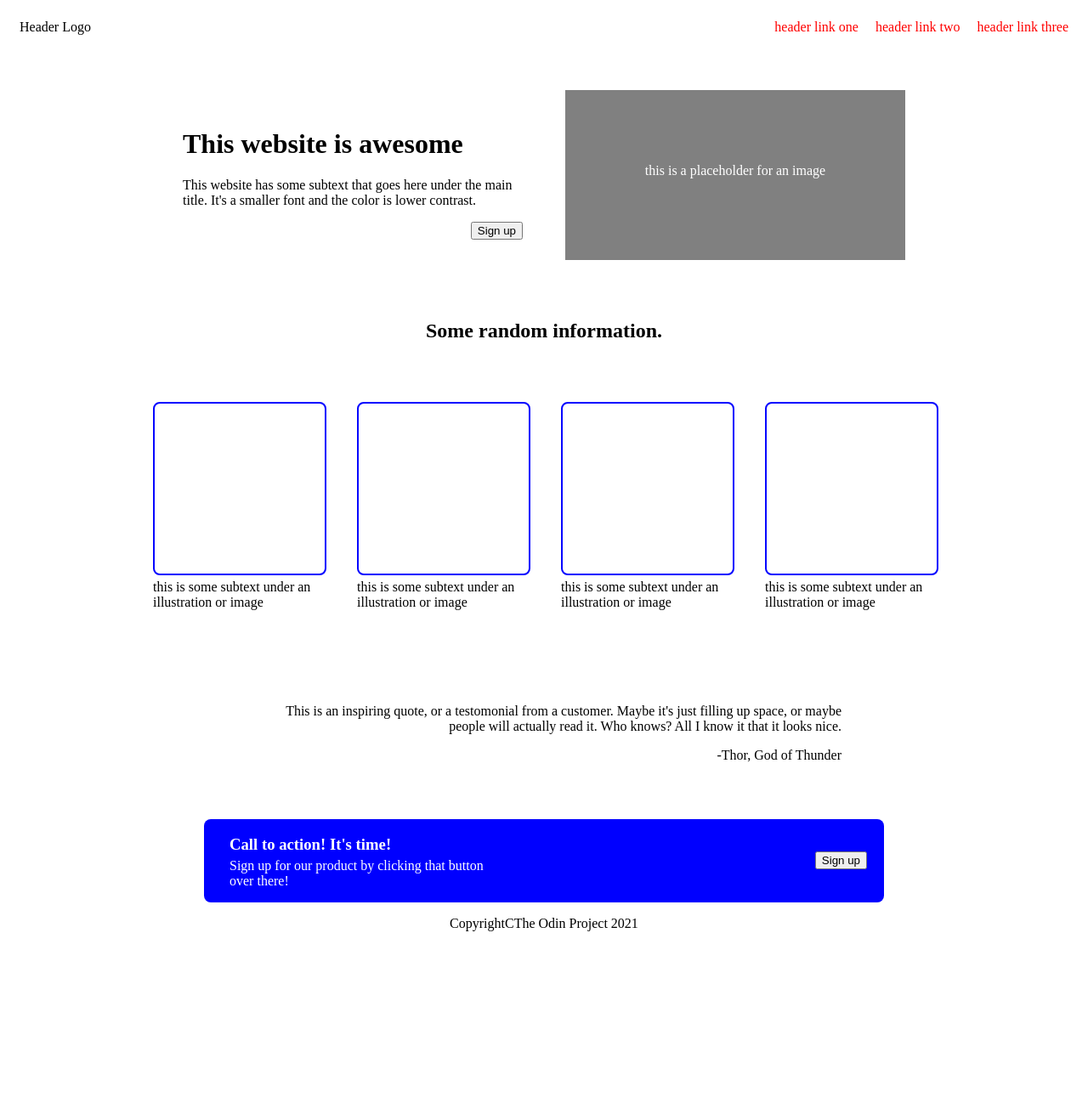
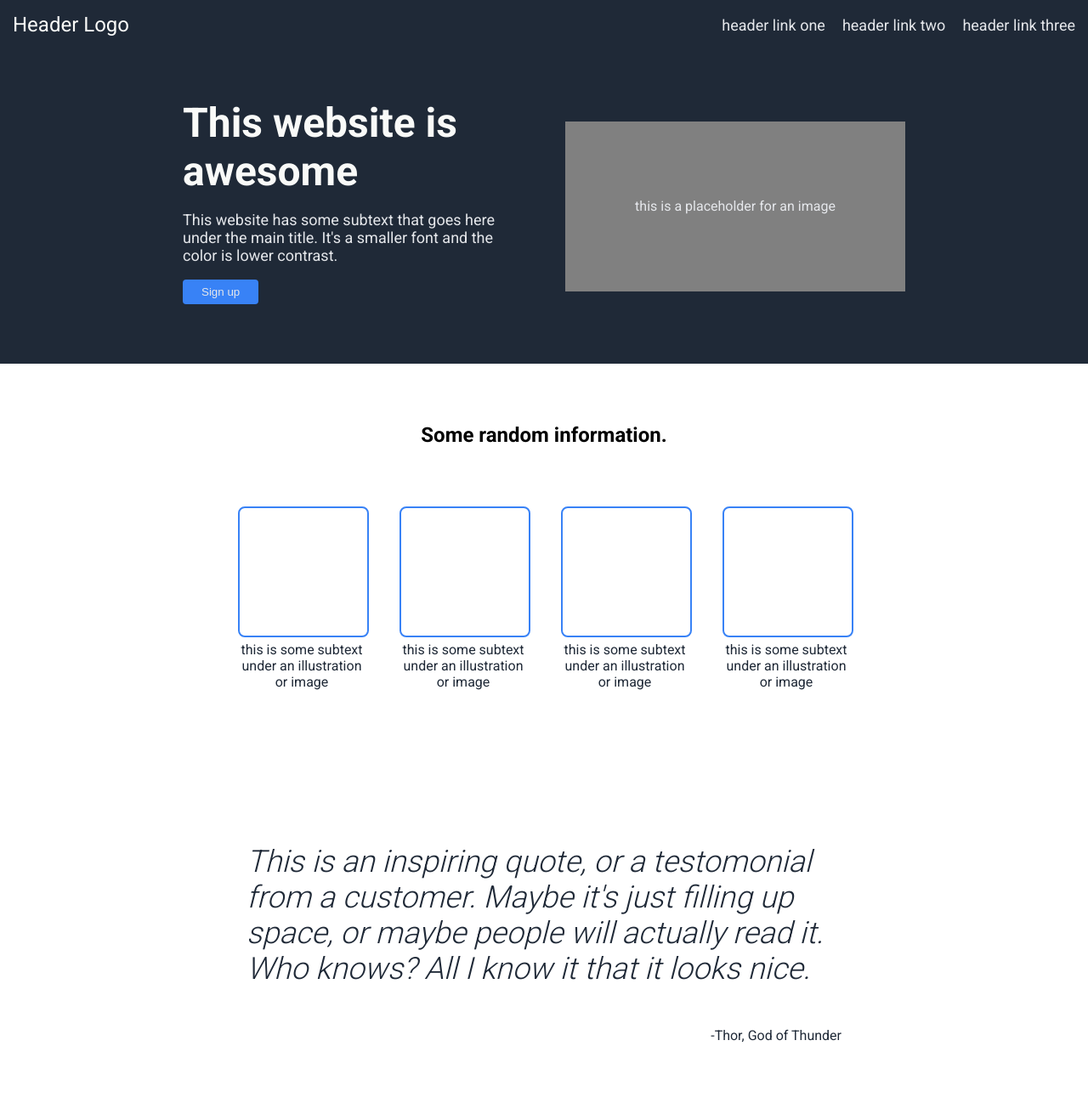
Before and after one commit to redpotatoe07/test-website, a plain HTML site: page index.html in a window 1280 px wide. Shown: the top 1291 px of the page at 85% size. Before the commit the page ends 1120 px from the top, so only its background shows below. Drawn offline with Linux system fonts and the light colour scheme.

Commit message:
Styling done. Project Landing page finished.

```diff
--- a/index.html
+++ b/index.html
@@ -6,6 +6,10 @@
     <meta name="viewport" content="width=device-width, initial-scale=1.0">
     <title>Descendant Combinator</title>
     <link rel="stylesheet" href="style.css">
+    <link rel="preconnect" href="https://fonts.googleapis.com">
+    <link rel="preconnect" href="https://fonts.gstatic.com" crossorigin>
+    <link href="https://fonts.googleapis.com/css2?family=Roboto:wght@300;400;500;700&display=swap" rel="stylesheet">
+
 </head>
 <body>
     <div class="header">
@@ -58,7 +62,7 @@
 
     <div class="section-3">
         <div class="quote">
-            <p>This is an inspiring quote, or a testomonial from a customer. Maybe it's just filling up space, or maybe people will actually read it. Who knows? All I know it that it looks nice.</p>
+            <h4>This is an inspiring quote, or a testomonial from a customer. Maybe it's just filling up space, or maybe people will actually read it. Who knows? All I know it that it looks nice.</h4>
             <p>-Thor, God of Thunder</p>
         </div>
     </div>
@@ -67,7 +71,7 @@
         <div class="cta-box">
             <div class="cta-text">
                 <h3>Call to action! It's time!</h3>
-            <p>Sign up for our product by clicking that button over there!</p>
+                <p>Sign up for our product by clicking that button over there!</p>
             </div>
             <div class="cta-button"><button>Sign up</button></div>
         </div>
--- a/style.css
+++ b/style.css
@@ -1,30 +1,37 @@
+
 body {
     display:flex;
     flex-direction: column;
+    font-family: 'Roboto', sans-serif;
+    margin: 0%;
 }
 
-
+/* HEADER SECTION*/
 .header {
     display: flex;
     justify-content: space-between;
     align-items: center;
     padding: 15px;
+    background-color: #1f2937;
 }
 
 nav {
     display: flex;
     gap:20px;
-
-
 }
 
 nav a {
     text-decoration: none;
-    color: red;
-
+    color: #e5e7eb;
+    font-size: 18px;
 }
 
+.logo {
+    color: #F9FAF8;
+    font-size: 24px;
+}
 
+/* SECTION 1 */
 .section-1, .section-2, .section-3, .section-4 {
     display: flex;
     align-items: center;
@@ -35,27 +42,58 @@ nav a {
 
 }
 
+.section-1 {
+    margin-top: 0%;
+    background-color: #1f2937;
+
+}
+
 .left-box {
     max-width: 400px;
+    margin-top: 2%;
+    margin-bottom: 70px;
 }
 
+/* main hero text */
+h1 {
+    color: #F9FAF8;
+    font-size: 48px;
+    font-weight: 900;
+    margin-bottom: 5px;
+}
+
+.left-box p {
+    color: #E5E7EB;
+    font-size: 18px;
+    text-align: left;
+}
 .right-box {
     width: 400px;
     height:200px;
     align-content: center;
+    background-color: gray;
+
+}
+
+.right-box p {
+    color: #E5E7EB;
     text-align: center;
-    background-color: gray;
-    color: white;
 }
+
 
 .image-placeholder {
     background-color: grey;
 }
 
-.button-container {
-    text-align: right;
+.button-container button {
+    color: #E5E7EB;
+    background-color: #3882F6;
+    border-radius: 4px;
+    padding: 5px 20px;
+    border-color: transparent;
 }
 
+/* SECTION 2 */
 .section-2 {
     flex-direction: column;
 }
@@ -67,29 +105,39 @@ nav a {
 }
 
 .box {
-    width: 200px;
+    width: 150px;
     height: 300px;
 
 }
 
 .image {
-    width: 200px;
-    height: 200px;
-    border: 2px solid blue;
+    width: 150px;
+    height: 150px;
+    border: 2px solid #3882F6;
     border-radius: 8px;
 
 }
 
-p {
+.box p {
     margin-top: 5px;
+    text-align: center;
+    margin-left: auto;
+
 }
 
 .quote {
     max-width: 700px;
 }
 
-.quote, .p {
+.quote h4 {
+    color: #1F2937;
+    font: italic 300 36px 'Roboto', sans-serif;
+    text-align: left;
+}
+
+.quote, p {
     text-align: right;
+    color: #1F2937;
 }
 
 
@@ -99,29 +147,48 @@ p {
     justify-content: space-between;
     align-items: center;
     width: 800px;
-    max-height: 150px;
+    max-height: 100px;
     border-radius: 8px;
-    background-color: blue;
+    background-color: #3882F6;
+    margin-bottom: 50px;
 }
 
-.cta-text {
-    max-width: 300px;
-    color: white;
+.cta-box {
+    max-width: 700px;
+}
+
+
+h3 {
+    margin-bottom: 0%;
+    color: #E5E7EB;
     margin-left: 30px;
+}
+
+.cta-text p {
+    color: #E5E7EB;
+    margin-top: 0%;
+    margin-left: 30px;
+    text-align: left;
 }
 
 .cta-button {
     align-self: center;
     margin-right: 20px;
+
 }
 
+.cta-button button {
+    color: #E5E7EB;
+    background-color: #3882F6;
+    border-radius: 4px;
+    padding: 5px 20px;
+    border: 2px solid #E5E7EB;
+}
 .footer {
     display: flex;
     align-items: center;
     justify-content: center;
     height: 50px;
+    background-color: #1f2937;
+    color: #E5E7EB;
 }
-
-h3 {
-    margin-bottom: 5px;
-}
```
